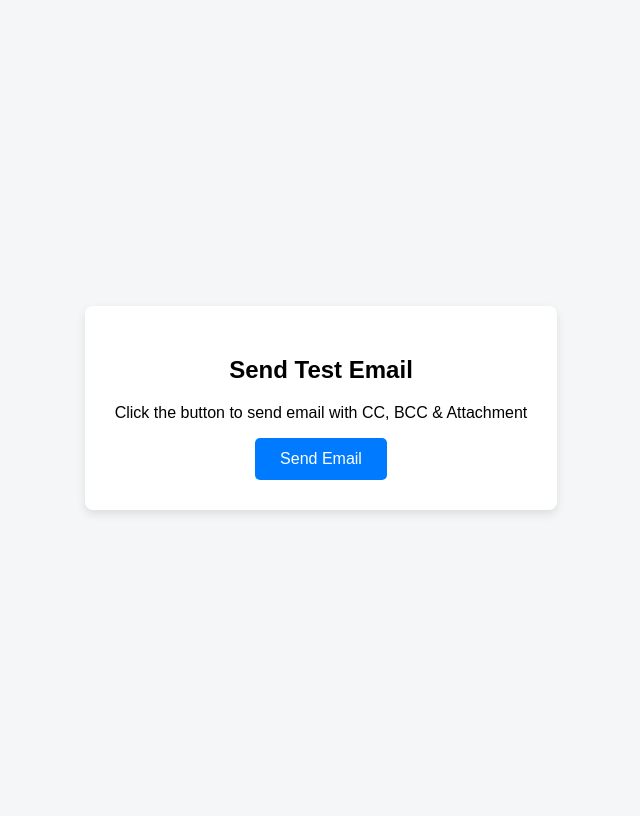
After one commit to MithunKumarRajak/Library-Management-System, a Django app: page /email/ in a window 1280 px wide. The commit adds this page. Shown: the whole page, without its empty margins (319-959 px from the left). Run offline with Django 5.2, Linux system fonts and the light colour scheme.

Commit message:
Add email functionality with CC, BCC, and attachments; update templates and README

```diff
--- a/LibraryManagementSystem/LibraryManagementSystem/settings.py
+++ b/LibraryManagementSystem/LibraryManagementSystem/settings.py
@@ -116,6 +116,8 @@ USE_TZ = True
 
 # Static files (CSS, JavaScript, Images)
 # https://docs.djangoproject.com/en/5.2/howto/static-files/
+MEDIA_ROOT = BASE_DIR / 'media'
+MEDIA_URL = 'media/'
 STATIC_DIR = BASE_DIR / 'static'
 STATICFILES_DIRS = [STATIC_DIR,]
 STATIC_URL = 'static/'
--- a/LibraryManagementSystem/LibraryManagementSystem/urls.py
+++ b/LibraryManagementSystem/LibraryManagementSystem/urls.py
@@ -20,7 +20,7 @@ from django.urls import path, include
 from accounts.views import RegisterView, LoginView, Dashboard
 from maps.views import map_view
 # Import the send_test_email view
-from .views import send_test_email
+from .views import email_page, send_test_email
 
 # JWT Views
 from rest_framework_simplejwt.views import (
@@ -54,5 +54,7 @@ urlpatterns = [
     path('map/', map_view, name='map'),
 
     # Test email
+    path('email/', email_page, name='email_page'),
     path('send-email/', send_test_email, name='send_test_email'),
+
 ]
--- a/LibraryManagementSystem/LibraryManagementSystem/views.py
+++ b/LibraryManagementSystem/LibraryManagementSystem/views.py
@@ -1,18 +1,30 @@
+import os
+from django.core.mail  import EmailMessage
 from django.http import HttpResponse
-from django.core.mail import send_mail
 from django.shortcuts import render
-
+from django.conf import settings
 
 def handler404(request, exception):
     return render(request, 'handler404.html')
 
+# Creating a simple view to test email sending functionality
+
 
 def send_test_email(request):
-    send_mail(
+    email=EmailMessage(
         subject='Hello from Django',
-        message='This is a test email sent using Django.',
-        from_email=None,  # uses DEFAULT_FROM_EMAIL
-        recipient_list=['test@example.com'],
-        fail_silently=False,
+        body='This is a test email sent using Django.',
+        from_email=None,  # uses DEFAULT_FROM_EMAIL from settings.py or the EMAIL_HOST_USER
+        to=['esmartshopoffical@gmail.com'],
+        bcc=['mithunkumarrajak18plus@gmail.com'],
+        cc=['singalkumar1210@gmail.com'],
+
     )
+    file_path = os.path.join(settings.MEDIA_ROOT, "pdf/resume.pdf")
+    email.attach_file(file_path)
+    email.send()
     return HttpResponse("Email Sent Successfully!")
+
+
+def email_page(request):
+    return render(request, 'email/send_email.html')
--- /dev/null
+++ b/LibraryManagementSystem/templates/email/send_email.html
@@ -0,0 +1,49 @@
+<!DOCTYPE html>
+<html lang="en">
+<head>
+    <meta charset="UTF-8">
+    <title>Send Email</title>
+    <style>
+        body {
+            font-family: Arial, sans-serif;
+            background: #f4f6f8;
+            display: flex;
+            justify-content: center;
+            align-items: center;
+            height: 100vh;
+        }
+        .card {
+            background: #fff;
+            padding: 30px;
+            border-radius: 8px;
+            box-shadow: 0 4px 10px rgba(0,0,0,0.1);
+            text-align: center;
+        }
+        button {
+            padding: 12px 25px;
+            background: #007bff;
+            color: #fff;
+            border: none;
+            border-radius: 5px;
+            cursor: pointer;
+            font-size: 16px;
+        }
+        button:hover {
+            background: #0056b3;
+        }
+    </style>
+</head>
+<body>
+
+<div class="card">
+    <h2>Send Test Email</h2>
+    <p>Click the button to send email with CC, BCC & Attachment</p>
+
+    <form action="{% url 'send_test_email' %}" method="post">
+        {% csrf_token %}
+        <button type="submit">Send Email</button>
+    </form>
+</div>
+
+</body>
+</html>
```
Also changed, not shown: LibraryManagementSystem/templates/includes/navbar.html (+3 -11 lines), README.md, 1 other file.
